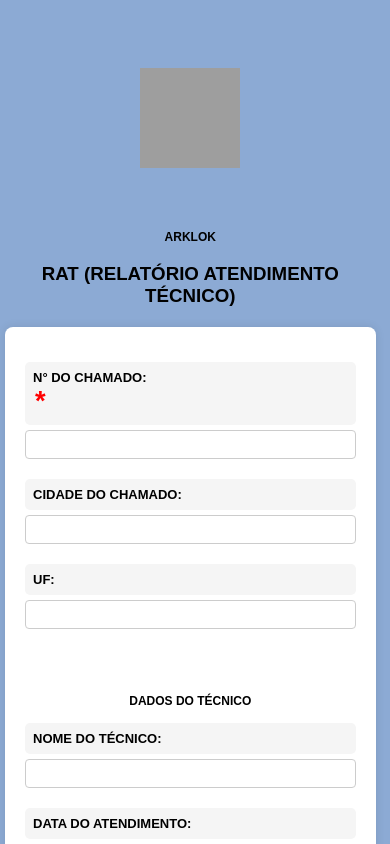
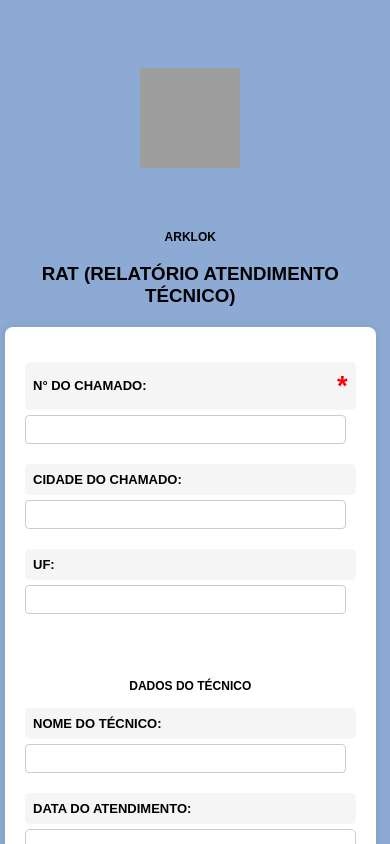
Before and after one commit to Eudantas2024/rat, a plain HTML site: page index.html in a window 390 px wide. Shown: the top 844 px of the page. Drawn offline with nearby package versions, Linux system fonts and the light colour scheme; grey boxes are pictures that could not be loaded.

Commit message:
Update index.html

```diff
--- a/index.html
+++ b/index.html
@@ -282,17 +282,18 @@
     /* Responsividade */
     @media (max-width: 500px) {
       div {
-        width: 95%;
+        width: 98%;
       }
 
       label {
-        flex-direction: column;
-        align-items: flex-start;
+        flex-direction: row;
+        align-items: center;
+        white-space: nowrap;
         font-size: 13px;
       }
 
       input[type="text"] {
-        width: 100%;
+        width: 97%;
         margin: 5px 0;
       }
 
@@ -315,7 +316,7 @@
   <h3>RAT (RELATÓRIO ATENDIMENTO TÉCNICO)</h3>
 
   <form id="chamadoForm">
-    <label for="chamado">N° DO CHAMADO:</label>
+    <label for="chamado">N° DO CHAMADO:  </label>
     <input type="text" id="chamado" name="chamado" required maxlength="15">
 
     <label for="cidade">CIDADE DO CHAMADO:</label>
```
